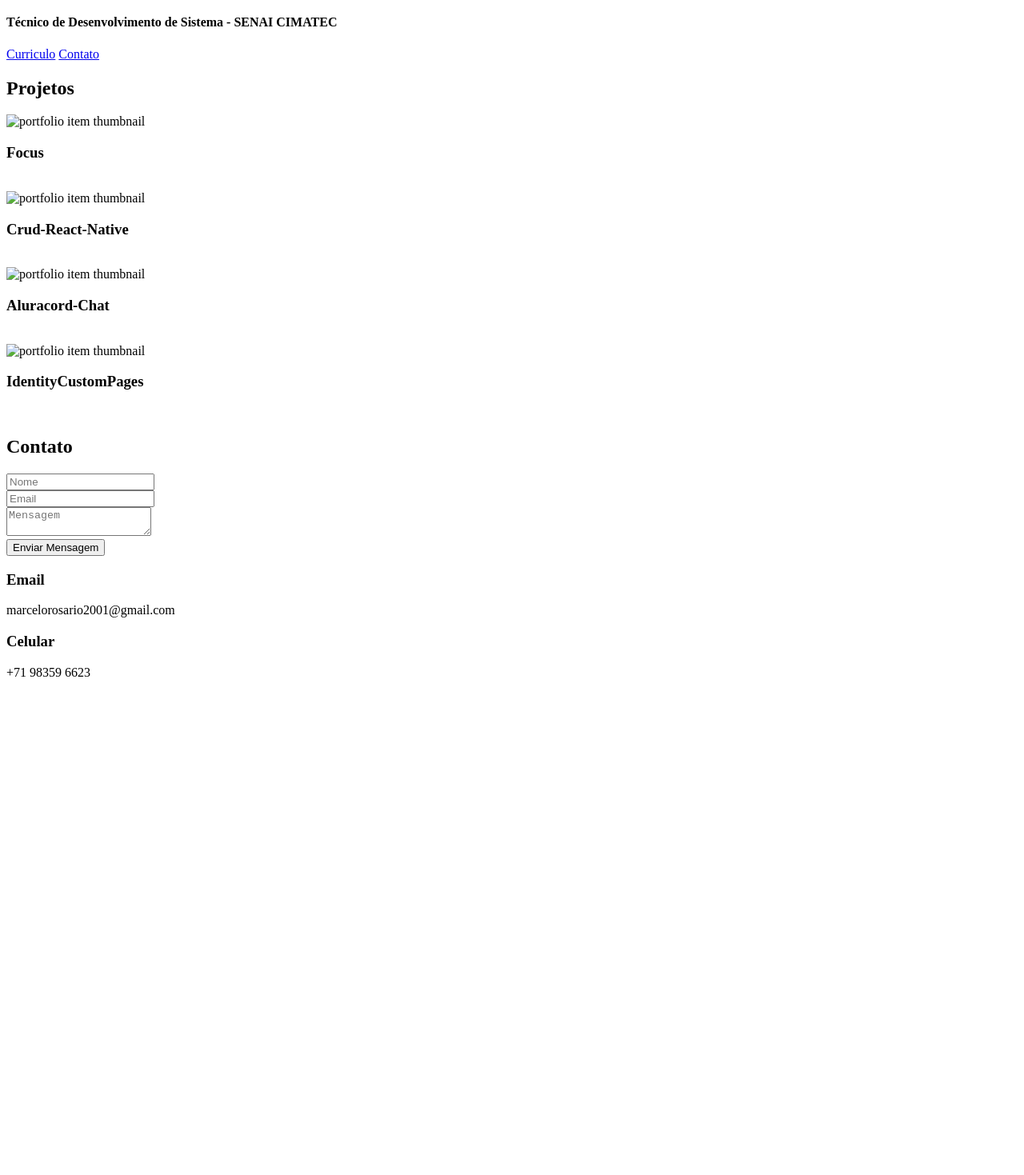
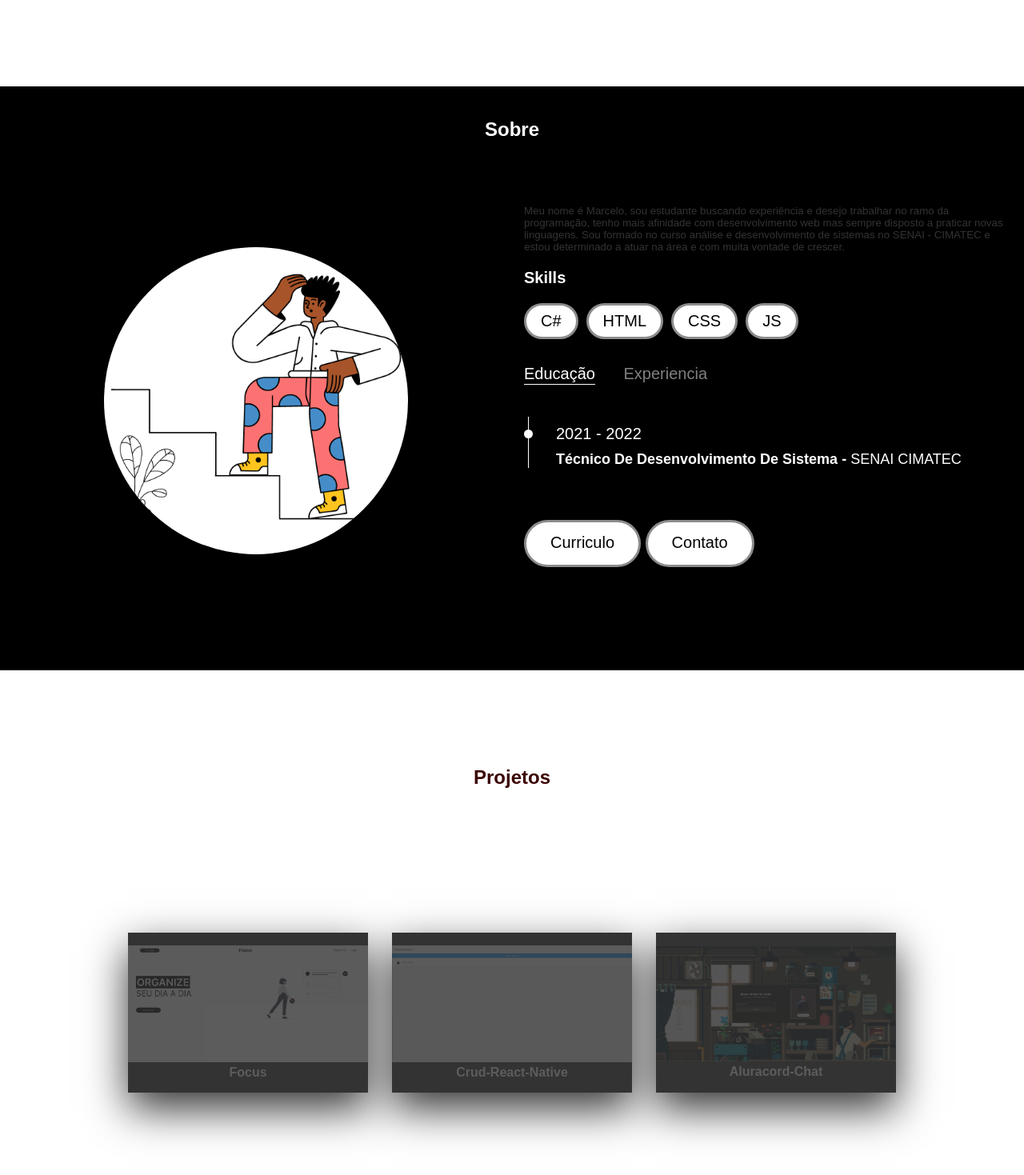
Before and after one commit to Mmarcelinho/personal-portfolio, a plain HTML site: page index.html in a window 1280 px wide. Shown: the part 776-2245 px from the top of the page at 80% size. Before the commit the page ends 1642 px from the top, so only its background shows below. Drawn offline with Linux system fonts and the light colour scheme; the site is published under a folder, as on GitHub Pages, so addresses that start at the root find nothing; a web font is replaced by a local one.

Commit message:
Correções nos links

```diff
--- a/index.html
+++ b/index.html
@@ -5,7 +5,7 @@
     <meta http-equiv="X-UA-Compatible" content="IE=edge" />
     <meta name="viewport" content="width=device-width, initial-scale=1.0" />
     <title>Portfolio</title>
-    <link rel="stylesheet" href="/css/Main.css" />
+    <link rel="stylesheet" href="./css/Main.css" />
   </head>
 
   <body>
@@ -36,7 +36,7 @@
           </div>
           <div class="home-img">
             <img
-              src="/img/leisure _ relax, chill, sitting, drink, beverage, home, armchair, furniture, plant, decoration.png"
+              src="./img/leisure _ relax, chill, sitting, drink, beverage, home, armchair, furniture, plant, decoration.png"
               alt=""
             />
           </div>
@@ -55,7 +55,7 @@
           <div class="about-img">
             <div class="img-box">
               <img
-                src="/img/achievements _ accomplishment, promotion, increase, upstairs, stairs, confused, confusion.png"
+                src="./img/achievements _ accomplishment, promotion, increase, upstairs, stairs, confused, confusion.png"
                 alt="about img"
               />
             </div>
@@ -112,7 +112,7 @@
               </div>
             </div>
 
-            <a href="/docs/Marcelocurriculo.pdf" download class="btn"
+            <a href="./docs/Marcelocurriculo.pdf" download class="btn"
               >Curriculo</a
             >
             <a href="#contact" class="btn">Contato</a>
@@ -134,7 +134,7 @@
             <div class="face face1">
               <div class="content">
                 <img
-                  src="/img/portfolio.png"
+                  src="./img/portfolio.png"
                   alt="portfolio item thumbnail"
                 />
                 <h3>Focus</h3>
@@ -146,7 +146,7 @@
                   href="https://github.com/Mmarcelinho/Focus"
                   target="_blank"
                   type="button"
-                  ><img src="/img/github-alt.svg" alt=""
+                  ><img src="./img/github-alt.svg" alt=""
                 /></a>
               </div>
             </div>
@@ -155,7 +155,7 @@
             <div class="face face1">
               <div class="content">
                 <img
-                  src="/img/portfolio1.png"
+                  src="./img/portfolio1.png"
                   alt="portfolio item thumbnail"
                 />
                 <h3>Crud-React-Native</h3>
@@ -166,7 +166,7 @@
                 <a
                   href="https://github.com/Mmarcelinho/Crud-React-Native"
                   target="_blank"
-                  ><img src="/img/github-alt.svg" alt=""
+                  ><img src="./img/github-alt.svg" alt=""
                 /></a>
               </div>
             </div>
@@ -175,7 +175,7 @@
             <div class="face face1">
               <div class="content">
                 <img
-                  src="/img/portfolio2.png"
+                  src="./img/portfolio2.png"
                   alt="portfolio item thumbnail"
                 />
                 <h3>Aluracord-Chat</h3>
@@ -186,7 +186,7 @@
                 <a
                   href="https://github.com/Mmarcelinho/Aluracord-Chat"
                   target="_blank"
-                  ><img src="/img/github-alt.svg" alt=""
+                  ><img src="./img/github-alt.svg" alt=""
                 /></a>
               </div>
             </div>
@@ -195,7 +195,7 @@
             <div class="face face1">
               <div class="content">
                 <img
-                  src="/img/portfolio3.png"
+                  src="./img/portfolio3.png"
                   alt="portfolio item thumbnail"
                 />
                 <h3>IdentityCustomPages</h3>
@@ -206,7 +206,7 @@
                 <a
                   href="https://github.com/Mmarcelinho/identity-custom-pages"
                   target="_blank"
-                  ><img src="/img/github-alt.svg" alt=""
+                  ><img src="./img/github-alt.svg" alt=""
                 /></a>
               </div>
             </div>
@@ -269,5 +269,5 @@
       </div>
     </section>
   </body>
-  <script src="/js/script.js"></script>
+  <script src="./js/script.js"></script>
 </html>
```
